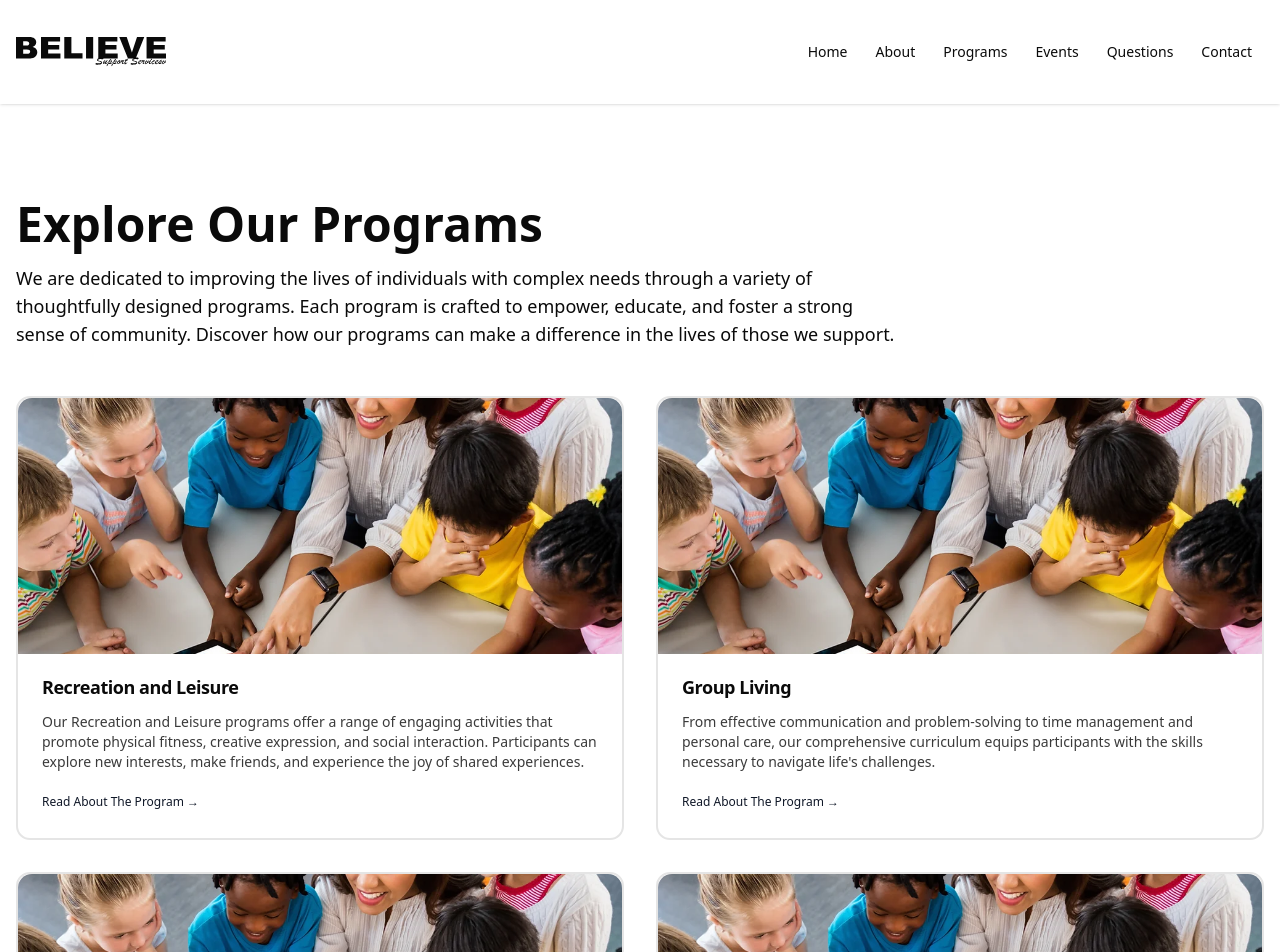
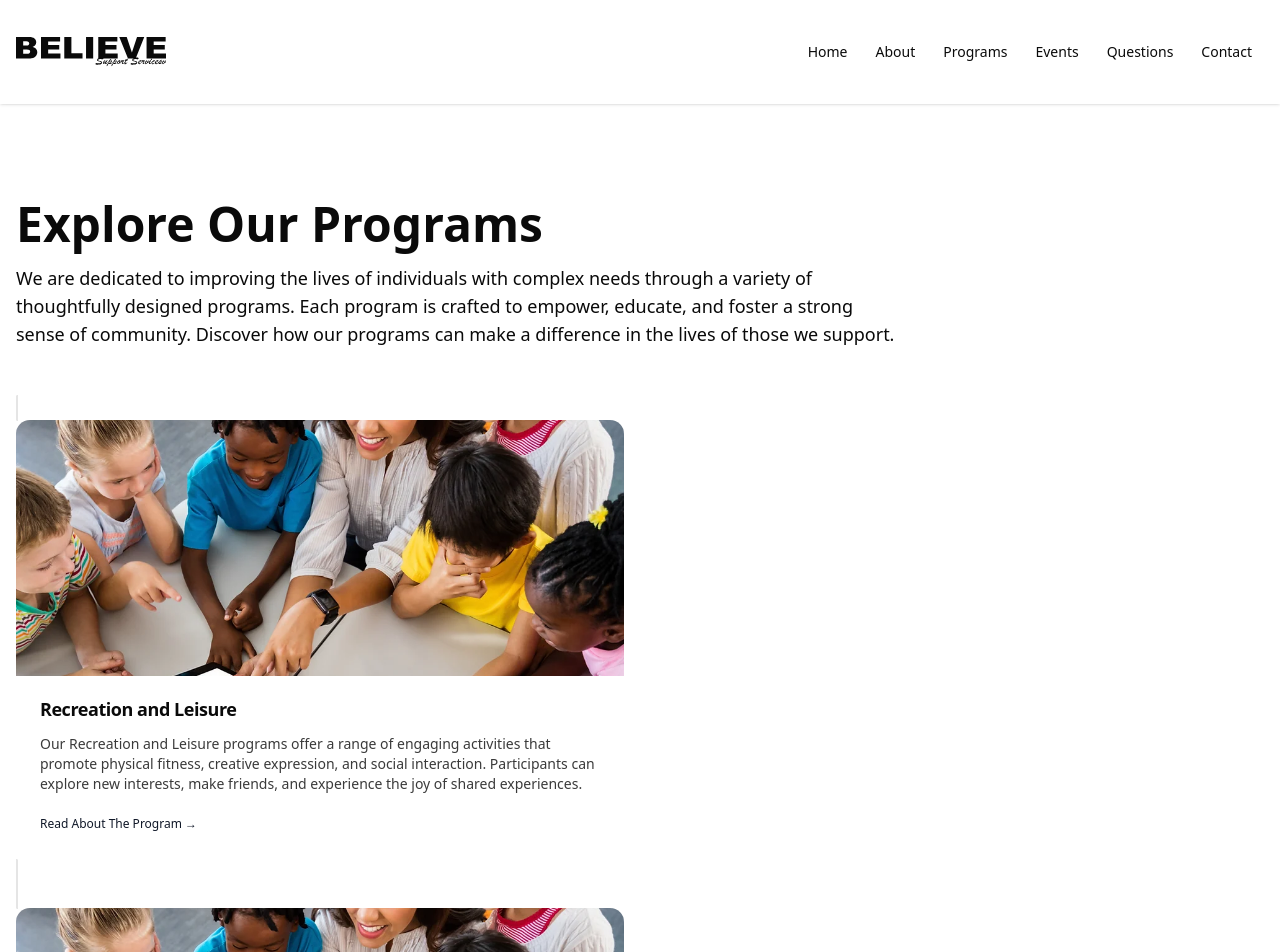
Before and after one commit to Justin-Bento/believe-support-services, a Next.js app: page /programs in a window 1280 px wide. Shown: the top 952 px of the page. Built offline with nearby package versions, Linux system fonts and the light colour scheme.

Commit message:
Moved program list to component so render client side seperately

```diff
--- a/src/app/(frontend)/programs/page.tsx
+++ b/src/app/(frontend)/programs/page.tsx
@@ -1,20 +1,7 @@
-"use client";
-import React, { useState } from "react";
-import Link from "next/link";
-import Image from "next/image";
-import { programs_info } from "@/lib/data";
-import { CreateSlug } from "@/lib/utils";
-
-interface ProgramsInfoInterface {
-  id: number;
-  title: string;
-  description: string;
-}
+import React from "react";
+import ProgramsList from "@/components/ProgramsList";
 
 export default function ProgramsPage() {
-  // Changed from 'page' to 'ProgramsPage'
-  const [hoveredCard, setHoveredCard] = useState<string | null>(null);
-
   return (
     <main className="min-h-screen lg:container lg:mx-auto lg:py-24 p-4 py-16">
       <section className="space-y-4">
@@ -31,42 +18,7 @@ export default function ProgramsPage() {
        * End of Page Header
        */}
       <section className="grid sm:grid-cols-2 2xl:grid-cols-3 gap-8 mt-12">
-        {programs_info.map((data: ProgramsInfoInterface) => {
-          return (
-            <Link
-              key={data.id}
-              href={`/programs/${CreateSlug(data.title)}`}
-              className={`group transition-all rounded-xl border-2 border-primary-100 active:bg-primary-100 dark:border-primary-800 bg-primary-50 hover:border-primary-200 hover:bg-primary-50 dark:bg-primary-900 dark:hover:bg-primary-800 dark:active:bg-primary-700 ${
-                hoveredCard && hoveredCard !== data.title ? "opacity-50" : ""
-              }`}
-              onMouseEnter={() => setHoveredCard(data.title)}
-              onMouseLeave={() => setHoveredCard(null)}
-            >
-              <div className="w-full h-64 relative overflow-hidden">
-                <Image
-                  fill
-                  src="/media/hero-image.webp"
-                  alt={data.title}
-                  className="object-cover rounded-t-xl group-hover:contrast-125"
-                />
-              </div>
-              <div className="p-6 space-y-4">
-                <p className="text-lg font-bold leading-none tracking-tight">
-                  {data.title}
-                </p>
-                <p className="text-sm leading-5 opacity-80 line-clamp-3">
-                  {data.description}
-                </p>
-                <button
-                  type="button"
-                  className="rounded-md bg-transparent pr-2.5 py-1 text-xs font-medium capitalize text-gray-900 group-hover:underline dark:text-white dark:opacity-70"
-                >
-                  Read About The Program &rarr;
-                </button>
-              </div>
-            </Link>
-          );
-        })}
+        <ProgramsList />
       </section>
       {/*
        * End of Company Programs
--- /dev/null
+++ b/src/components/ProgramsList.tsx
@@ -0,0 +1,58 @@
+"use client";
+import { programs_info } from "@/lib/data";
+import { CreateSlug } from "@/lib/utils";
+import Image from "next/image";
+import Link from "next/link";
+import { useState } from "react";
+
+interface ProgramsInfoInterface {
+  id: number;
+  title: string;
+  description: string;
+}
+
+export default function ProgramsList() {
+  const [hoveredCard, setHoveredCard] = useState<string | null>(null);
+
+  return (
+    <ul className="">
+      {programs_info.map((data: ProgramsInfoInterface) => (
+        <li key={data.id}>
+          <Link
+            href={`/programs/${CreateSlug(data.title)}`}
+            className={`group transition-all rounded-xl border-2 border-primary-100 active:bg-primary-100 dark:border-primary-800 bg-primary-50 hover:border-primary-200 hover:bg-primary-50 dark:bg-primary-900 dark:hover:bg-primary-800 dark:active:bg-primary-700 ${
+              hoveredCard && hoveredCard !== data.title ? "opacity-50" : ""
+            }`}
+            onMouseEnter={() => setHoveredCard(data.title)}
+            onMouseLeave={() => setHoveredCard(null)}
+          >
+            <div className="w-full h-64 relative overflow-hidden">
+              <Image
+                fill
+                src="/media/hero-image.webp"
+                alt={data.title}
+                className="object-cover rounded-t-xl group-hover:contrast-125"
+                priority={data.id === 1} // Only prioritize first image for performance
+              />
+            </div>
+            <div className="p-6 space-y-4">
+              <p className="text-lg font-bold leading-none tracking-tight">
+                {data.title}
+              </p>
+              <p className="text-sm leading-5 opacity-80 line-clamp-3">
+                {data.description}
+              </p>
+              <button
+                type="button"
+                className="rounded-md bg-transparent pr-2.5 py-1 text-xs font-medium capitalize text-gray-900 group-hover:underline dark:text-white dark:opacity-70"
+                aria-label={`Read more about ${data.title}`}
+              >
+                Read About The Program &rarr;
+              </button>
+            </div>
+          </Link>
+        </li>
+      ))}
+    </ul>
+  );
+}
```
